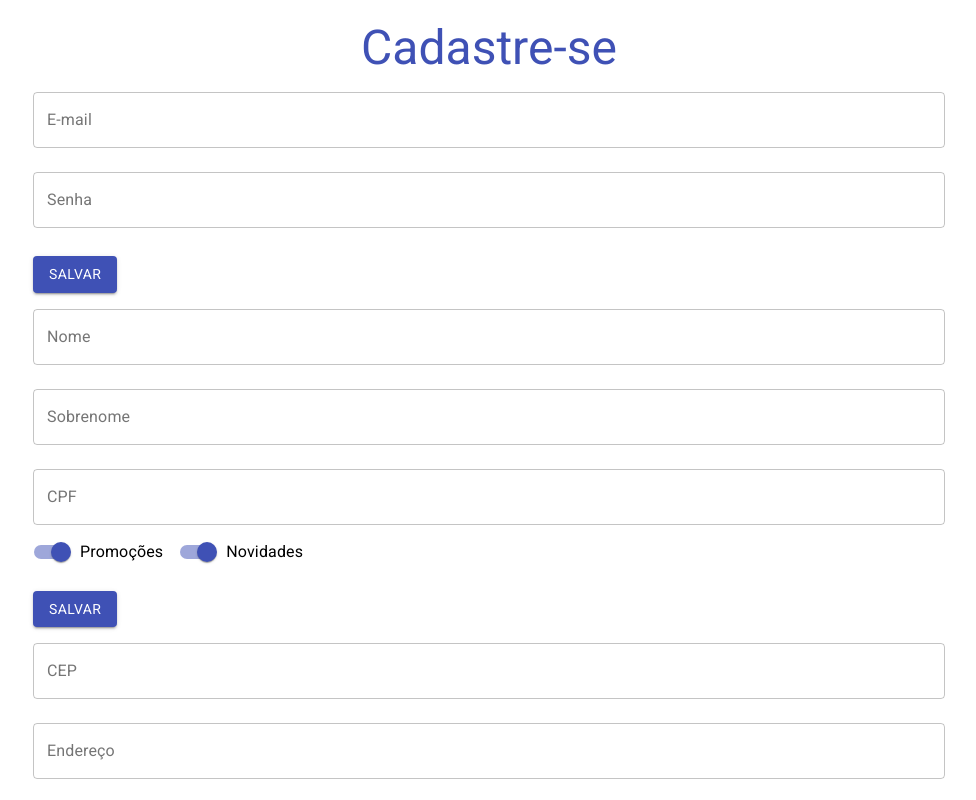
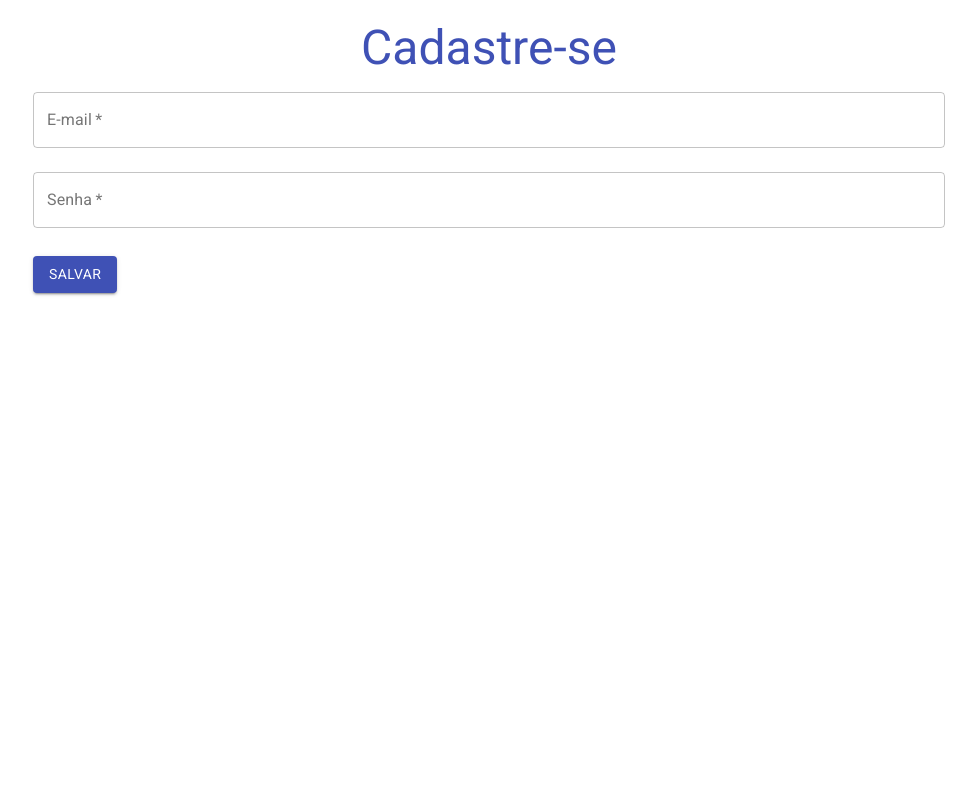
Before and after one commit to pessolatohenrique/curso-react-hooks-contexts, a React (Create React App) app: page / in a window 1280 px wide. Shown: the top 800 px of the page, without its empty margins (151-1127 px from the left). Built offline with nearby package versions, Linux system fonts and the light colour scheme.

Commit message:
Logica para avanco em etapas dos formularios

```diff
--- a/src/components/register/FormAddress.js
+++ b/src/components/register/FormAddress.js
@@ -1,7 +1,7 @@
 import React, { useState } from "react";
 import { TextField, Button, Grid } from "@material-ui/core";
 
-function FormAdress() {
+function FormAdress({ onRegister }) {
   const [cep, setCep] = useState("");
   const [address, setAddress] = useState("");
   const [number, setNumber] = useState("");
@@ -10,7 +10,12 @@ function FormAdress() {
   const [city, setCity] = useState("");
 
   return (
-    <form>
+    <form
+      onSubmit={(event) => {
+        event.preventDefault();
+        onRegister();
+      }}
+    >
       <TextField
         id="cep"
         label="CEP"
--- a/src/components/register/FormLogin.js
+++ b/src/components/register/FormLogin.js
@@ -1,20 +1,41 @@
 import React, { useState } from "react";
 import { TextField, Button } from "@material-ui/core";
 
-function FormLogin() {
+function FormLogin({ onRegister, onValidateRequired }) {
   const [email, setEmail] = useState("");
   const [password, setPassword] = useState("");
+  const [errors, setErrors] = useState({
+    email: { valid: true, message: "" },
+    password: { valid: true, message: "" },
+  });
+
   return (
-    <form>
+    <form
+      onSubmit={(event) => {
+        event.preventDefault();
+        onRegister();
+      }}
+    >
       <TextField
         id="email"
         type="email"
         label="E-mail"
         variant="outlined"
+        required
         fullWidth
         margin="normal"
+        error={!errors.email.valid}
+        helperText={errors.email.message}
         value={email}
         onChange={(event) => setEmail(event.target.value)}
+        onBlur={(event) => {
+          const validate = onValidateRequired(
+            event.target.id,
+            event.target.value,
+            errors
+          );
+          setErrors(validate);
+        }}
       />
 
       <TextField
@@ -22,10 +43,21 @@ function FormLogin() {
         type="password"
         label="Senha"
         variant="outlined"
+        required
         fullWidth
         margin="normal"
+        error={!errors.password.valid}
+        helperText={errors.password.message}
         value={password}
         onChange={(event) => setPassword(event.target.value)}
+        onBlur={(event) => {
+          const validate = onValidateRequired(
+            event.target.id,
+            event.target.value,
+            errors
+          );
+          setErrors(validate);
+        }}
       />
       <br />
       <br />
--- a/src/components/register/RegisterContainer.js
+++ b/src/components/register/RegisterContainer.js
@@ -4,17 +4,23 @@ import FormLogin from "./FormLogin";
 import FormAddress from "./FormAddress";
 
 function RegisterContainer({ onRegister, onValidateCpf, onValidateRequired }) {
-  return (
-    <>
-      <FormLogin />
-      <FormRegister
-        onRegister={onRegister}
-        onValidateCpf={onValidateCpf}
-        onValidateRequired={onValidateRequired}
-      />
-      <FormAddress />
-    </>
-  );
+  const [step, setStep] = useState(0);
+
+  function next() {
+    setStep(step + 1);
+  }
+
+  const forms = [
+    <FormLogin onRegister={next} onValidateRequired={onValidateRequired} />,
+    <FormRegister
+      onRegister={next}
+      onValidateCpf={onValidateCpf}
+      onValidateRequired={onValidateRequired}
+    />,
+    <FormAddress onRegister={onRegister} />,
+  ];
+
+  return <>{forms[step]}</>;
 }
 
 export default RegisterContainer;
```
